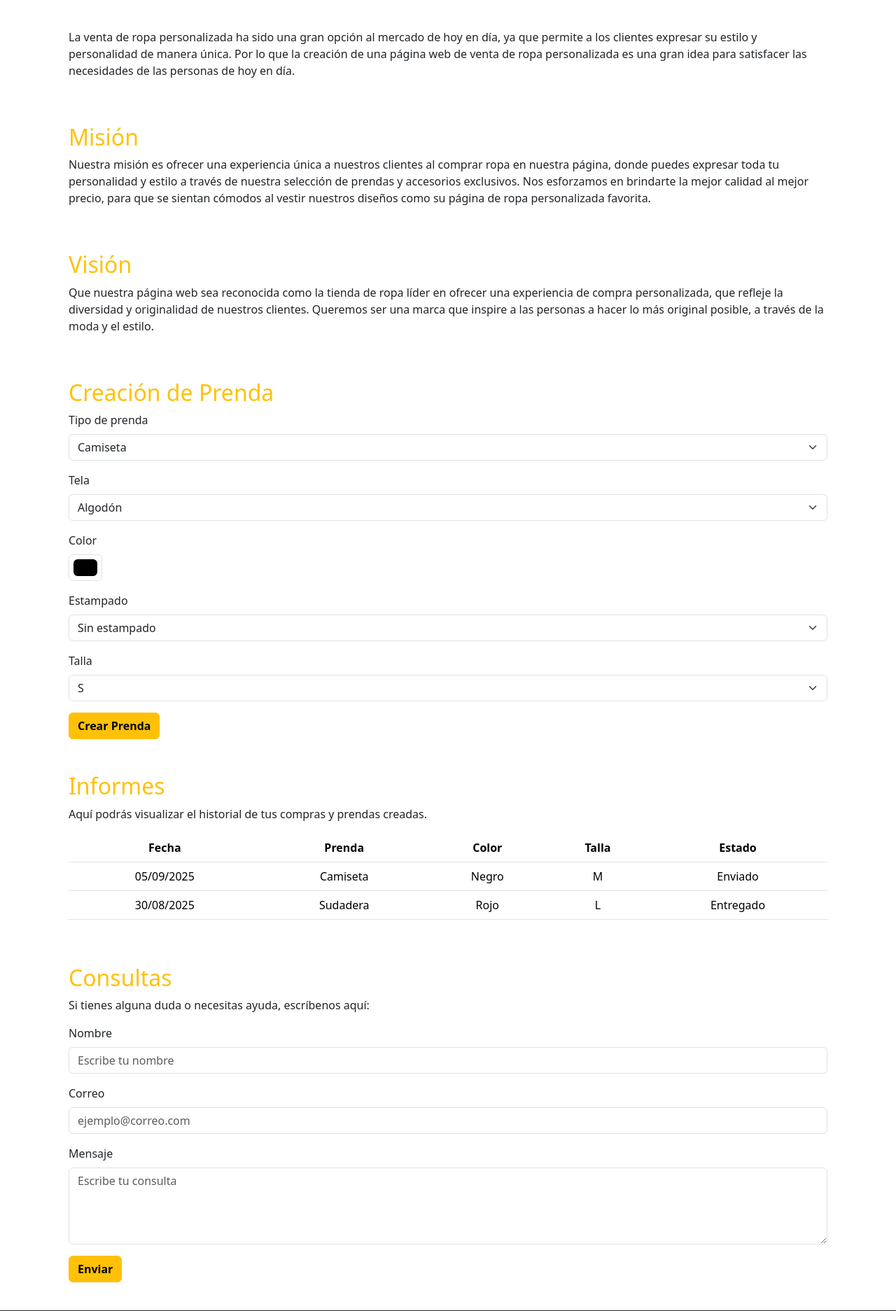
After one commit to Sebastian-LC/Tienda-de-ropa, a Python web app: template app/templates/dashboard_user.html in a window 1280 px wide. The commit adds this page. Shown: the part 325-2198 px from the top of the page at 70% size. Run offline with Jinja, Linux system fonts and the light colour scheme; the template is opened without the code that fills it, so the values that code supplies are empty.

Commit message:
ya hize la vista del usuario la vista del admin, el error , agregue una nueva carpeta de static donde esta los estilos de boostrap y la fotos de fondo y el logo de la pagina web.

```diff
--- /dev/null
+++ b/app/templates/dashboard_user.html
@@ -0,0 +1,260 @@
+<!DOCTYPE html>
+<html lang="es">
+  <head>
+    <meta charset="UTF-8" />
+    <meta name="viewport" content="width=device-width, initial-scale=1.0" />
+    <title>Dashboard - JAANSTYLE</title>
+
+    <!-- Conexión al CSS -->
+    <link rel="stylesheet" href="../../static/styles.css" />
+
+    <!-- Bootstrap CSS -->
+    <link
+      href="https://cdn.jsdelivr.net/npm/bootstrap@5.3.2/dist/css/bootstrap.min.css"
+      rel="stylesheet"
+    />
+
+    <!-- Librería de iconos -->
+    <link
+      rel="stylesheet"
+      href="https://cdnjs.cloudflare.com/ajax/libs/font-awesome/6.4.0/css/all.min.css"
+    />
+
+    <!-- Bootstrap JS (para el menú colapsable) -->
+    <script src="https://cdn.jsdelivr.net/npm/bootstrap@5.3.2/dist/js/bootstrap.bundle.min.js"></script>
+
+
+  </head>
+  <body>
+    <!-- Header -->
+    <header>
+        <nav class="navbar navbar-expand-lg">
+  <div class="container-fluid">
+    <!-- Logo a la izquierda -->
+    <a class="navbar-brand d-flex align-items-center" href="#">
+      <img src="../../static/logo/logopequeño.png" alt="JAANSTYLE">
+      <span class="fw-bold">JAANSTYLE</span>
+    </a>
+
+    <!-- Botón menú móvil -->
+    <button class="navbar-toggler" type="button" data-bs-toggle="collapse"
+            data-bs-target="#navbarNav" aria-controls="navbarNav"
+            aria-expanded="false" aria-label="Toggle navigation">
+      <span class="navbar-toggler-icon"></span>
+    </button>
+
+    <!-- Links -->
+    <div class="collapse navbar-collapse" id="navbarNav">
+      <ul class="navbar-nav ms-auto mb-2 mb-lg-0">
+        <li class="nav-item">
+          <a class="nav-link" href="#creacion-prenda">Creación de prendas <i class="fa fa-tshirt"></i></a>
+        </li>
+        <li class="nav-item">
+          <a class="nav-link" href="#informes">Informes <i class="fa fa-file-alt"></i></a>
+        </li>
+        <li class="nav-item">
+          <a class="nav-link" href="#consultas"> Consultas<i class="fa fa-question-circle"></i></a>
+        </li>
+      </ul>
+      <!-- Iconos -->
+      <div class="d-flex ms-3">
+        <a href="#" class="nav-link"><i class="fa fa-user"></i></a>
+        <a href="#" class="nav-link"><i class="fa fa-shopping-cart"></i></a>
+      </div>
+    </div>
+  </div>
+</nav>
+
+
+
+   <!-- Contenido -->
+    <main class="content container my-4">
+      <!-- Intro -->
+      <section class="intro p-3 rounded mb-3">
+        <p>
+          La venta de ropa personalizada ha sido una gran opción al mercado de
+          hoy en día, ya que permite a los clientes expresar su estilo y
+          personalidad de manera única. Por lo que la creación de una página web
+          de venta de ropa personalizada es una gran idea para satisfacer las
+          necesidades de las personas de hoy en día.
+        </p>
+      </section>
+
+      <!-- Misión -->
+      <section class="mision p-3 rounded  mb-3">
+        <h2 class="text-warning">Misión</h2>
+        <p>
+          Nuestra misión es ofrecer una experiencia única a nuestros clientes al
+          comprar ropa en nuestra página, donde puedes expresar toda tu
+          personalidad y estilo a través de nuestra selección de prendas y
+          accesorios exclusivos. Nos esforzamos en brindarte la mejor calidad al
+          mejor precio, para que se sientan cómodos al vestir nuestros diseños
+          como su página de ropa personalizada favorita.
+        </p>
+      </section>
+
+      <!-- Visión -->
+      <section class="vision p-3 rounded mb-3">
+        <h2 class="text-warning">Visión</h2>
+        <p>
+          Que nuestra página web sea reconocida como la tienda de ropa líder en
+          ofrecer una experiencia de compra personalizada, que refleje la
+          diversidad y originalidad de nuestros clientes. Queremos ser una marca
+          que inspire a las personas a hacer lo más original posible, a través
+          de la moda y el estilo.
+        </p>
+      </section>
+
+      <!-- Creación de Prenda -->
+      <section id="creacion-prenda" class="p-3 rounded mb-3">
+        <h2 class="text-warning">Creación de Prenda</h2>
+        <form>
+          <!-- Tipo de prenda -->
+          <div class="mb-3">
+            <label for="tipo-prenda" class="form-label">Tipo de prenda</label>
+            <select id="tipo-prenda" class="form-select">
+              <option>Camiseta</option>
+              <option>Pantalón</option>
+              <option>Chaqueta</option>
+              <option>Sudadera</option>
+            </select>
+          </div>
+
+          <!-- Tela -->
+          <div class="mb-3">
+            <label for="tela" class="form-label">Tela</label>
+            <select id="tela" class="form-select">
+              <option>Algodón</option>
+              <option>Poliéster</option>
+              <option>Mezclilla</option>
+              <option>Lino</option>
+            </select>
+          </div>
+
+          <!-- Color -->
+          <div class="mb-3">
+            <label for="color" class="form-label">Color</label>
+            <input
+              type="color"
+              id="color"
+              class="form-control form-control-color"
+              value="#000000"
+            />
+          </div>
+
+          <!-- Estampado -->
+          <div class="mb-3">
+            <label for="estampado" class="form-label">Estampado</label>
+            <select id="estampado" class="form-select">
+              <option>Sin estampado</option>
+              <option>Logo</option>
+              <option>Texto personalizado</option>
+              <option>Imagen</option>
+            </select>
+          </div>
+
+          <!-- Talla -->
+          <div class="mb-3">
+            <label for="talla" class="form-label">Talla</label>
+            <select id="talla" class="form-select">
+              <option>S</option>
+              <option>M</option>
+              <option>L</option>
+              <option>XL</option>
+            </select>
+          </div>
+
+          <!-- Botón -->
+          <button type="submit" class="btn btn-warning fw-bold">
+            Crear Prenda
+          </button>
+        </form>
+      </section>
+
+      <!-- Informes -->
+      <section id="informes" class="p-3 rounded mb-3">
+        <h2 class="text-warning">Informes</h2>
+        <p>Aquí podrás visualizar el historial de tus compras y prendas creadas.</p>
+
+        <table class="table  table-hover text-center align-middle">
+          <thead>
+            <tr>
+              <th>Fecha</th>
+              <th>Prenda</th>
+              <th>Color</th>
+              <th>Talla</th>
+              <th>Estado</th>
+            </tr>
+          </thead>
+          <tbody>
+            <tr>
+              <td>05/09/2025</td>
+              <td>Camiseta</td>
+              <td>Negro</td>
+              <td>M</td>
+              <td>Enviado</td>
+            </tr>
+            <tr>
+              <td>30/08/2025</td>
+              <td>Sudadera</td>
+              <td>Rojo</td>
+              <td>L</td>
+              <td>Entregado</td>
+            </tr>
+          </tbody>
+        </table>
+      </section>
+
+      <!-- Consultas -->
+      <section id="consultas" class="p-3 rounded mb-3">
+        <h2 class="text-warning">Consultas</h2>
+        <p>Si tienes alguna duda o necesitas ayuda, escríbenos aquí:</p>
+        <form>
+          <div class="mb-3">
+            <label for="nombre" class="form-label">Nombre</label>
+            <input
+              type="text"
+              id="nombre"
+              class="form-control"
+              placeholder="Escribe tu nombre"
+            />
+          </div>
+
+          <div class="mb-3">
+            <label for="email" class="form-label">Correo</label>
+            <input
+              type="email"
+              id="email"
+              class="form-control"
+              placeholder="ejemplo@correo.com"
+            />
+          </div>
+
+          <div class="mb-3">
+            <label for="mensaje" class="form-label">Mensaje</label>
+            <textarea
+              id="mensaje"
+              rows="4"
+              class="form-control"
+              placeholder="Escribe tu consulta"
+            ></textarea>
+          </div>
+
+          <button type="submit" class="btn btn-warning fw-bold">Enviar</button>
+        </form>
+      </section>
+    </main>
+
+    <!-- Footer -->
+    <footer class="bg-dark text-center py-3">
+      <div class="social">
+        <a href="#" class="text-light me-3">
+          <i class="fa-brands fa-instagram"></i>
+        </a>
+        <a href="#" class="text-light">
+          <i class="fa-brands fa-facebook"></i>
+        </a>
+      </div>
+    </footer>
+  </body>
+</html>
```
Also changed, not shown: app/templates/dashboard.html (deleted, +0 -13 lines), app/templates/dashboard_admin.html (added, +97 -0 lines), app/templates/error.html (+27 -7 lines), app/templates/login.html (+0 -8 lines), static/error.css (added, +41 -0 lines), static/style.css (added, +63 -0 lines), static/logo/Fondodelapagina.jpg (added), static/logo/fondodelaweb2.jpg (added), static/logo/mensajedeerror.jpg (added).
